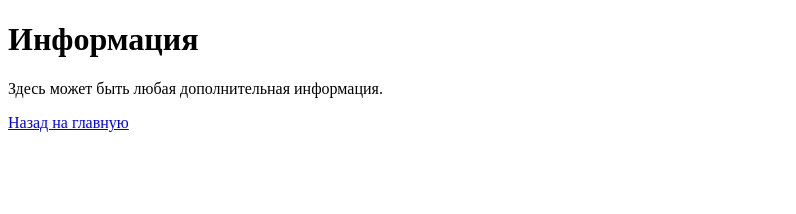
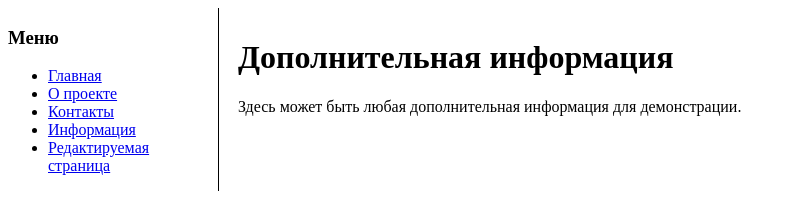
Before and after one commit to BAGA667/mama-nikiti, a plain HTML site: page info.html in a window 1280 px wide. Shown: the whole page, without its empty margins (0-796 px from the left). Drawn offline with Linux system fonts and the light colour scheme.

Commit message:
Add sidebar menu and additional information section

```diff
--- a/info.html
+++ b/info.html
@@ -5,10 +5,20 @@
     <title>Информация</title>
 </head>
 <body>
-    <h1>Информация</h1>
+<div style="float:left; width:200px; border-right:1px solid #000; padding-right:10px;">
+    <h3>Меню</h3>
+    <ul>
+        <li><a href="index.html">Главная</a></li>
+        <li><a href="about.html">О проекте</a></li>
+        <li><a href="contacts.html">Контакты</a></li>
+        <li><a href="info.html">Информация</a></li>
+        <li><a href="edit.html">Редактируемая страница</a></li>
+    </ul>
+</div>
 
-    <p>Здесь может быть любая дополнительная информация.</p>
-
-    <a href="index.html">Назад на главную</a>
+<div style="margin-left:220px; padding:10px;">
+    <h1>Дополнительная информация</h1>
+    <p>Здесь может быть любая дополнительная информация для демонстрации.</p>
+</div>
 </body>
 </html>
```
